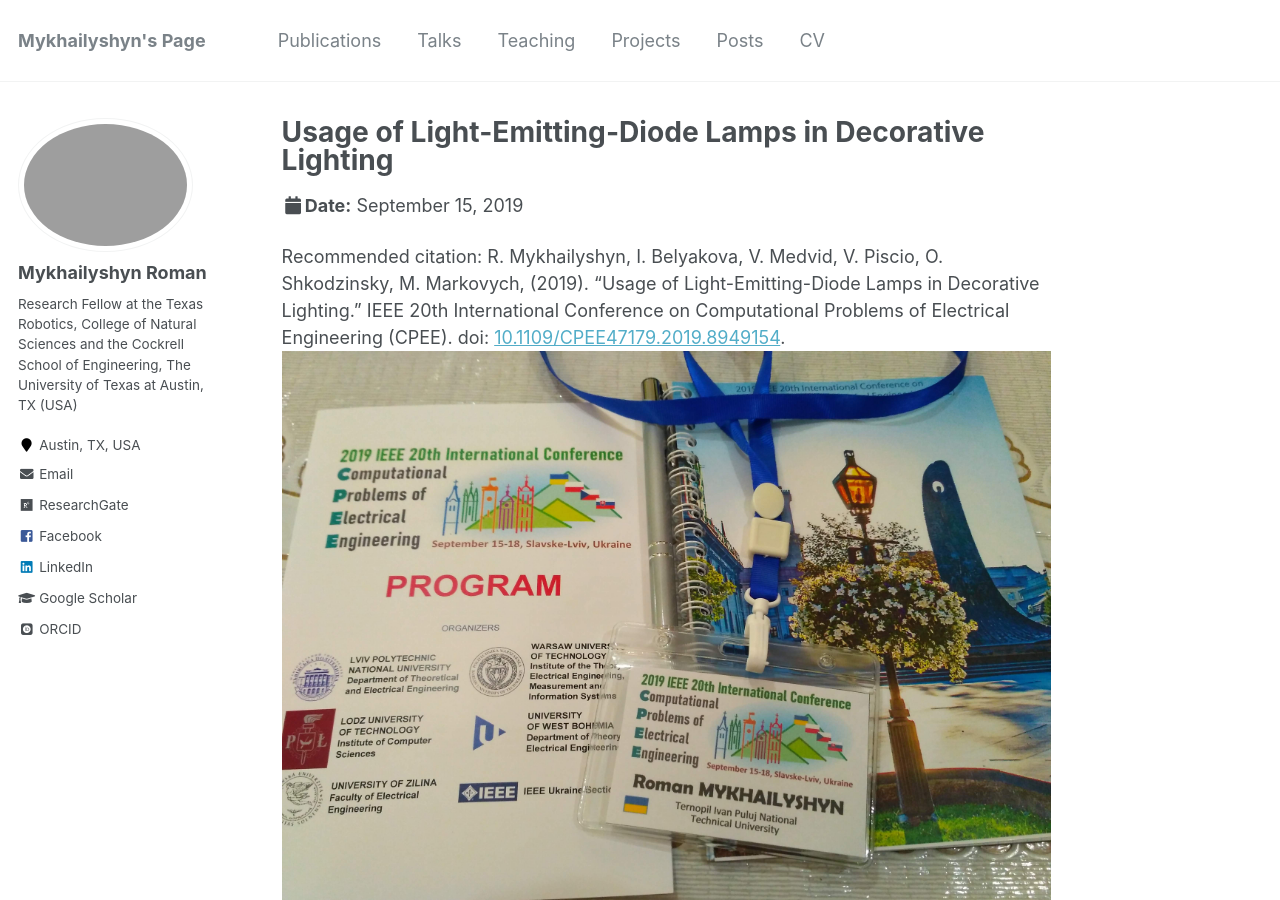
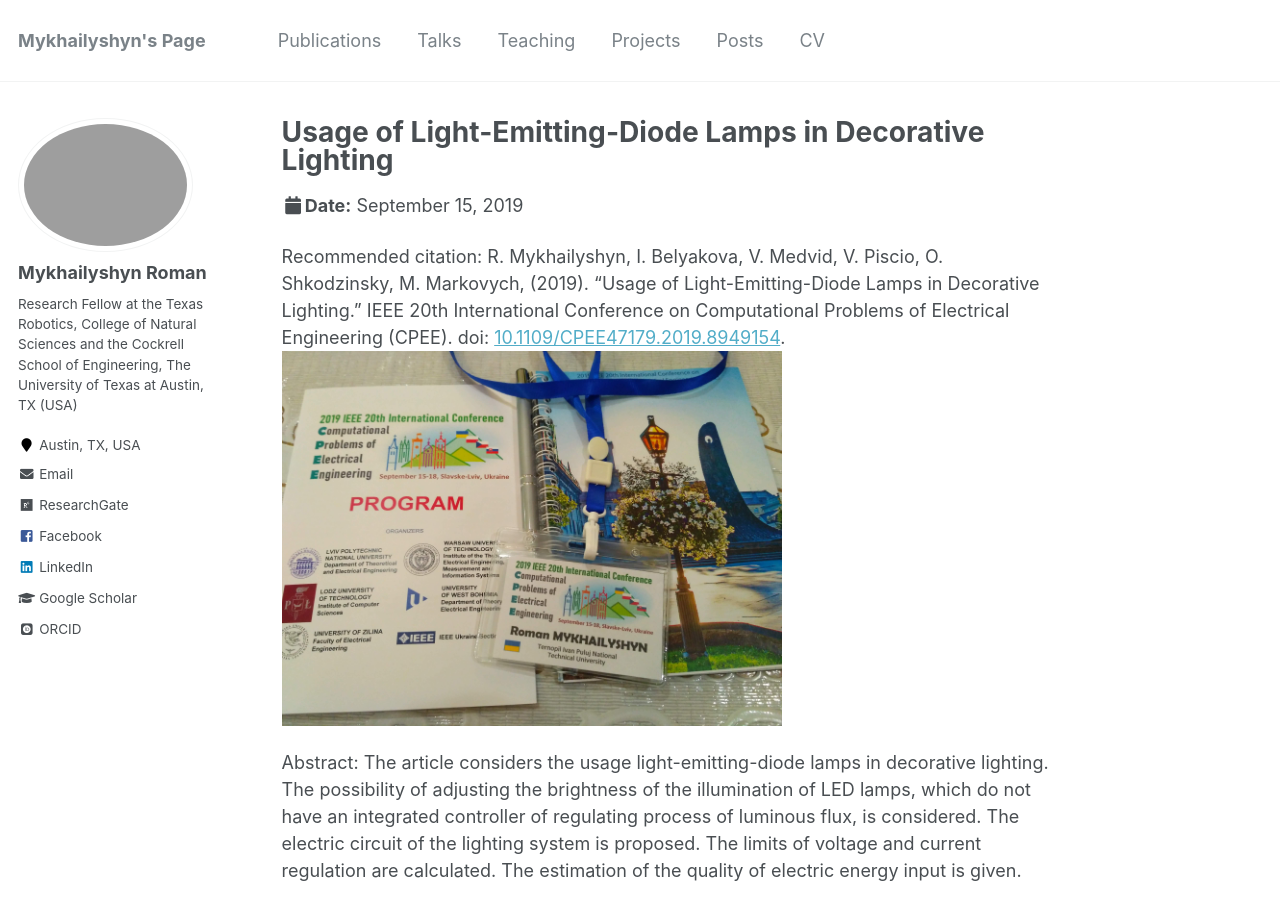
Before and after one commit to RomanMykhailyshyn/RomanMykhailyshyn.github.io, a Jekyll site: the page built from _talks/2019-Usage of Light-Emitting-Diode Lamps in Decorative Lighting.md, in a window 1280 px wide and 900 px high. Built offline with Jekyll 4.4.1, drawn with Linux system fonts in a browser that asks for light colours; some web fonts are replaced.

Commit message:
Update 2019-Usage of Light-Emitting-Diode Lamps in Decorative Lighting.md

```diff
--- a/_talks/2019-Usage of Light-Emitting-Diode Lamps in Decorative Lighting.md
+++ b/_talks/2019-Usage of Light-Emitting-Diode Lamps in Decorative Lighting.md
@@ -8,6 +8,6 @@ date: 2019-09-15
 location: "Lviv-Slavske, Ukraine"
 ---
 Recommended citation: R. Mykhailyshyn, I. Belyakova, V. Medvid, V. Piscio, O. Shkodzinsky, M. Markovych, (2019). "Usage of Light-Emitting-Diode Lamps in Decorative Lighting." IEEE 20th International Conference on Computational Problems of Electrical Engineering (CPEE). doi: [10.1109/CPEE47179.2019.8949154](https://doi.org/10.1109/CPEE47179.2019.8949154).
-<br/><img src='/images/CPEE.jpg'>
+<br/><img src='/images/CPEE.jpg' width='500'>
 
 Abstract: The article considers the usage light-emitting-diode lamps in decorative lighting. The possibility of adjusting the brightness of the illumination of LED lamps, which do not have an integrated controller of regulating process of luminous flux, is considered. The electric circuit of the lighting system is proposed. The limits of voltage and current regulation are calculated. The estimation of the quality of electric energy input is given.
```
